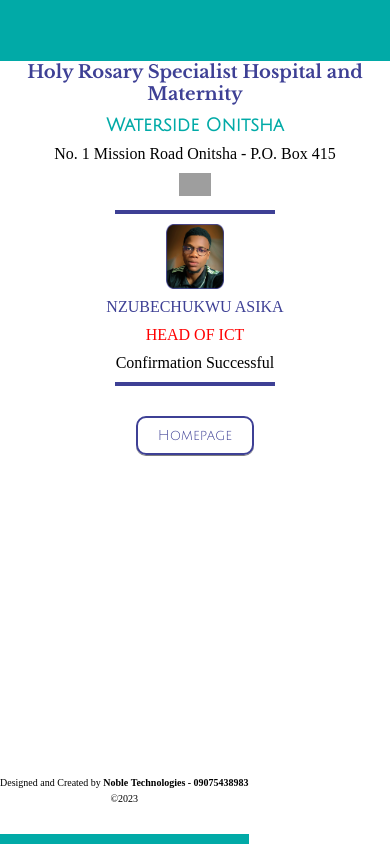
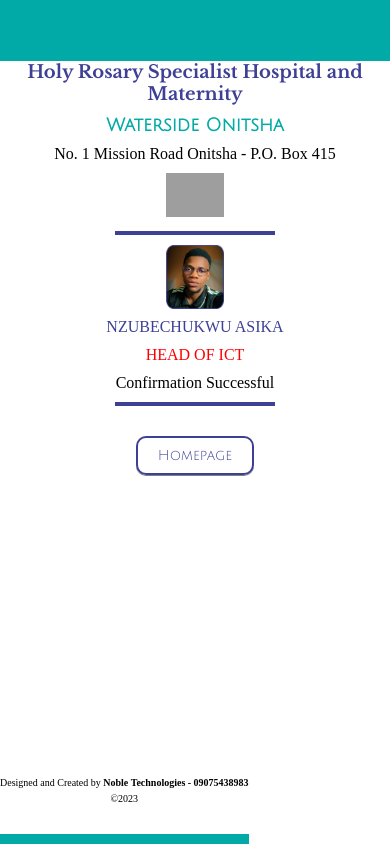
Before and after one commit to holyrosaryshm/Waterside-ID, a plain HTML site: page pages/ICT-HEAD.html in a window 390 px wide. Drawn offline with nearby package versions, Linux system fonts and the light colour scheme; grey boxes are pictures that could not be loaded; some icons are missing; a web font is replaced by a local one.

Commit message:
Update style.css

```diff
--- a/style.css
+++ b/style.css
@@ -91,4 +91,8 @@ p.denom {
         position: fixed;
         bottom: 0;
     }
+
+    .logo {
+        width: 15%;
+    }
 }
```
